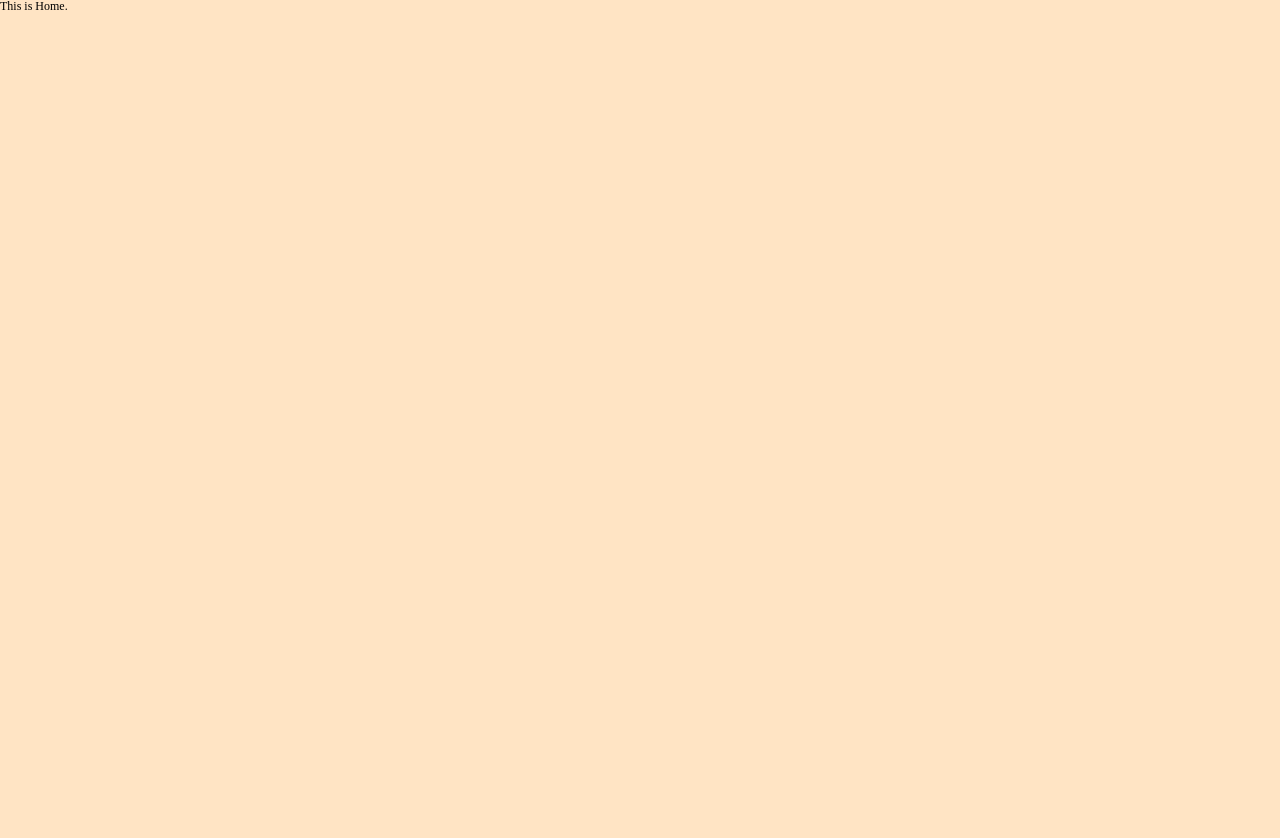
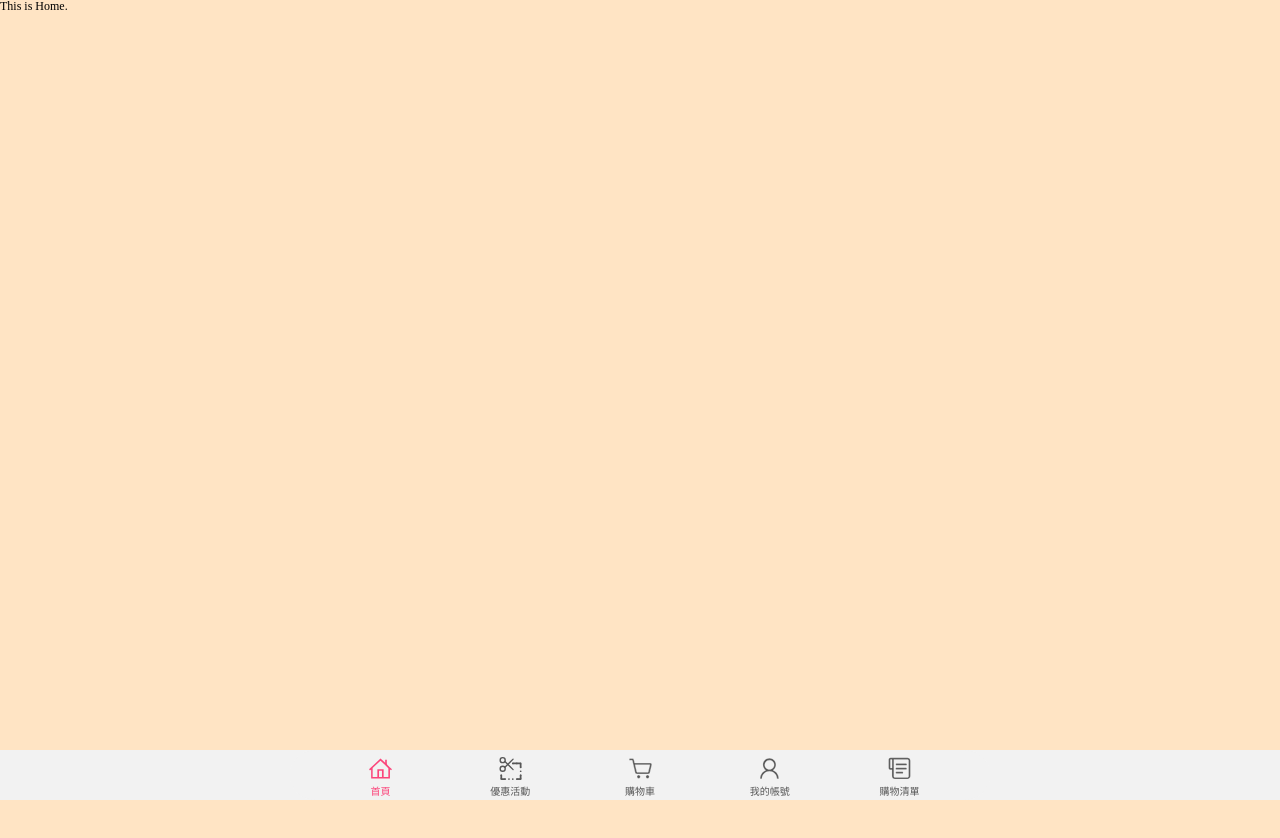
Before and after one commit to haoyuliaocurb/TodoShop, a React (Create React App) app: page / in a window 1280 px wide. Shown: the top 838 px of the page. Built offline with nearby package versions, Linux system fonts and the light colour scheme.

Commit message:
在 HomePage、AuthPage 增加 <TabBar />

```diff
--- a/src/pages/AuthPage.js
+++ b/src/pages/AuthPage.js
@@ -1,10 +1,11 @@
-// script
 import { React, useState } from 'react';
 import { auth } from '../utils/firebase/firebase-services';
 // import { auth } from '../utils/firebase/firebase-services';
 
-// styling
 import StyledAuthPage from '../styles/AuthPage/StyledAuthPage';
+import TabBar from '../components/app/TabBar';
+import GeneralTabBar from '../components/app/GeneralTabBar';
+import { styledVariables } from '../styles/app/cssMaterial';
 
 // test data
 const USER_INFO_A = {
@@ -17,7 +18,32 @@ const USER_INFO_A = {
 // };
 const USER_INFO_TEST = USER_INFO_A;
 
+const INIT_BARSTATE = {
+  navBar: {
+    content: null,
+    visibility: 2,
+  },
+  tabBar: {
+    content: (
+      <GeneralTabBar
+      // handleTabBarSearchTabClick={handleTabBarSearchTabClick}
+      // handleTabBarHomeTabClick={handleTabBarHomeTabClick}
+      // handleTabBarCartTabClick={handleTabBarCartTabClick}
+      // handleTabBarAuthTabClick={handleTabBarAuthTabClick}
+      // handleTabBarListTabClick={handleTabBarListTabClick}
+      />
+    ),
+    visibility: 2,
+  },
+  toolBar: {
+    content: null,
+    visibility: 2,
+  },
+};
+
 const AuthPage = ({ isSignIn }) => {
+  // eslint-disable-next-line no-unused-vars
+  const [barState, setBarState] = useState(INIT_BARSTATE);
   /*
   useEffect(async () => {
       let signInInfo = null;
@@ -98,6 +124,7 @@ const AuthPage = ({ isSignIn }) => {
           Sign Out
         </button>
       </form>
+      <TabBar backgroundColor={styledVariables.color.gray100} tabBarState={barState.tabBar} />
     </StyledAuthPage>
   );
 };
--- a/src/pages/HomePage.js
+++ b/src/pages/HomePage.js
@@ -1,15 +1,43 @@
-// script
-import { React } from 'react';
+import { React, useState } from 'react';
 
-// styling
+import TabBar from '../components/app/TabBar';
+import GeneralTabBar from '../components/app/GeneralTabBar';
 import StyledHomePage from '../styles/HomePage/StyledHomePage';
+import { styledVariables } from '../styles/app/cssMaterial';
+
+const INIT_BARSTATE = {
+  navBar: {
+    content: null,
+    visibility: 2,
+  },
+  tabBar: {
+    content: (
+      <GeneralTabBar
+      // handleTabBarSearchTabClick={handleTabBarSearchTabClick}
+      // handleTabBarHomeTabClick={handleTabBarHomeTabClick}
+      // handleTabBarCartTabClick={handleTabBarCartTabClick}
+      // handleTabBarAuthTabClick={handleTabBarAuthTabClick}
+      // handleTabBarListTabClick={handleTabBarListTabClick}
+      />
+    ),
+    visibility: 2,
+  },
+  toolBar: {
+    content: null,
+    visibility: 2,
+  },
+};
 
 const HomePage = () => {
+  // eslint-disable-next-line no-unused-vars
+  const [barState, setBarState] = useState(INIT_BARSTATE);
+
   return (
     <StyledHomePage>
       <div className="content">
         <p>This is Home.</p>
       </div>
+      <TabBar backgroundColor={styledVariables.color.gray100} tabBarState={barState.tabBar} />
     </StyledHomePage>
   );
 };
```
